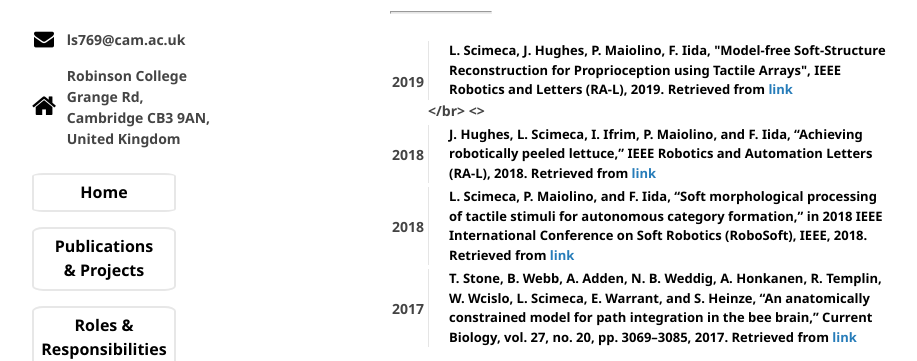
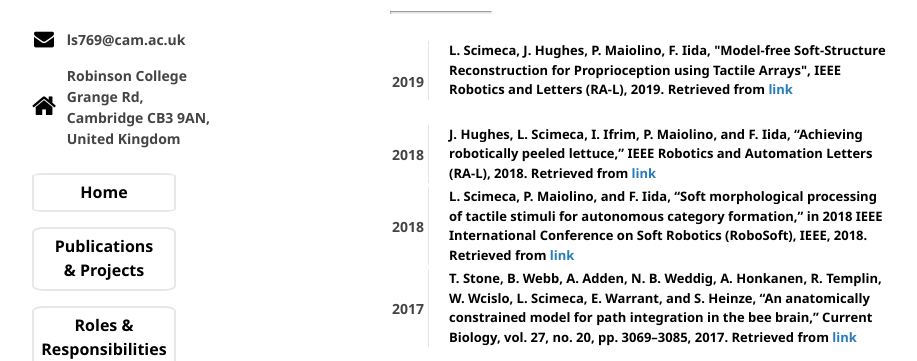
Before and after one commit to lucascimeca/lucascimeca.github.io, a Jekyll site: the page built from publications.md, in a window 1280 px wide and 900 px high, scrolled down 329 px. Shown: the part 159-520 px from the top of the window, without its empty margins (180-1097 px from the left). Built offline with Jekyll 4.4.1, drawn with Linux system fonts in a browser that asks for light colours; nearby versions of some CDN libraries; some web fonts are replaced; the repository's description, which GitHub fills in, is left out; our own code applies the rules of GitHub Pages for plain Markdown files.

Commit message:
Update publications.md

```diff
--- a/publications.md
+++ b/publications.md
@@ -31,8 +31,7 @@ layout: default
   <th>
    <blockquote><div style="font-size: 13px; color: black">
     L. Scimeca, J. Hughes, P. Maiolino, F. Iida, "Model-free Soft-Structure Reconstruction for Proprioception using Tactile Arrays",      IEEE Robotics and Letters (RA-L), 2019. Retrieved from <a href="https://ieeexplore.ieee.org/document/8675407" target="_blank">link</a> </div></blockquote>
-   </br>
-   <>
+   <br/>
   </th>
  </tr>
  <tr>
```
